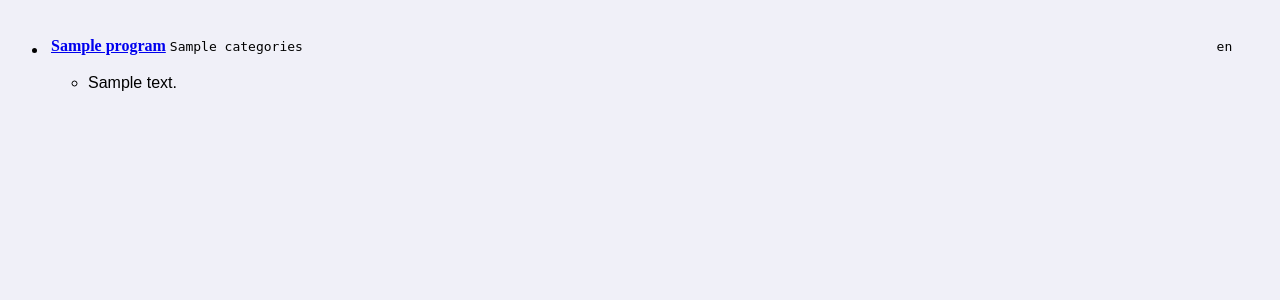
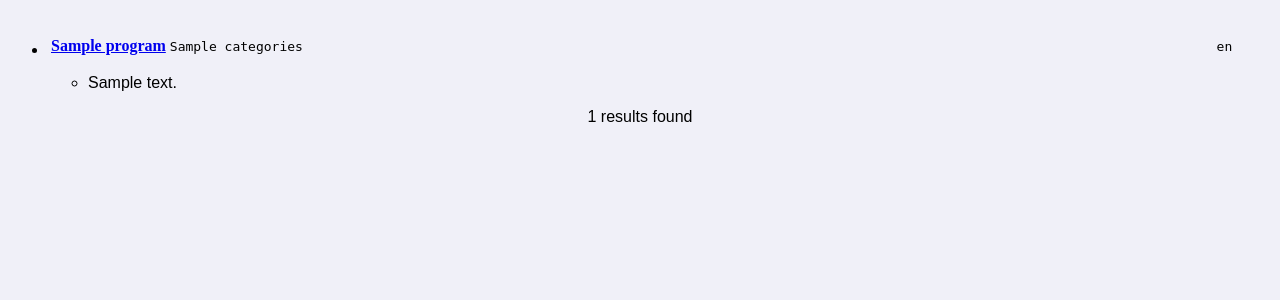
Before and after one commit to linux4chemistry/linux4chemistry, a Django app: template linux4chemistry/oldsite/templates/oldsite/linux4chemistry.html in a window 1280 px wide. Shown: the part 446-746 px from the top of the page. Run offline with Django 3.2, Linux system fonts and the light colour scheme; tables that the repository leaves empty hold one stand-in row (values such as "Sample post"); the template is opened without the code that fills it: values that come from a table or form of the project are taken from there, most other values are stand-ins (such as "Sample title", 1, 10 or a date in 2020).

Commit message:
added number of query results at the bottom of the programs list.

```diff
--- a/linux4chemistry/oldsite/templates/oldsite/linux4chemistry.html
+++ b/linux4chemistry/oldsite/templates/oldsite/linux4chemistry.html
@@ -112,6 +112,7 @@ visualization, graphic, quantum mechanic, dynamic, kinetic, simulation
 
     <br/>
 
+    {% if programs %}
     <ul>{% for program in programs %}
       <li>
 	<table width="97%">
@@ -130,5 +131,9 @@ visualization, graphic, quantum mechanic, dynamic, kinetic, simulation
 	<ul><li><p style="text-align:justify">{{ program.desc }}</p></li></ul>
       </li>
     {% endfor %}</ul>
+      <p align="center">{{ programs|length }} results found</p>
+    {% else %}
+      <p align="center">No results found</p>
+    {% endif %}
 
 {% endblock %}
```
